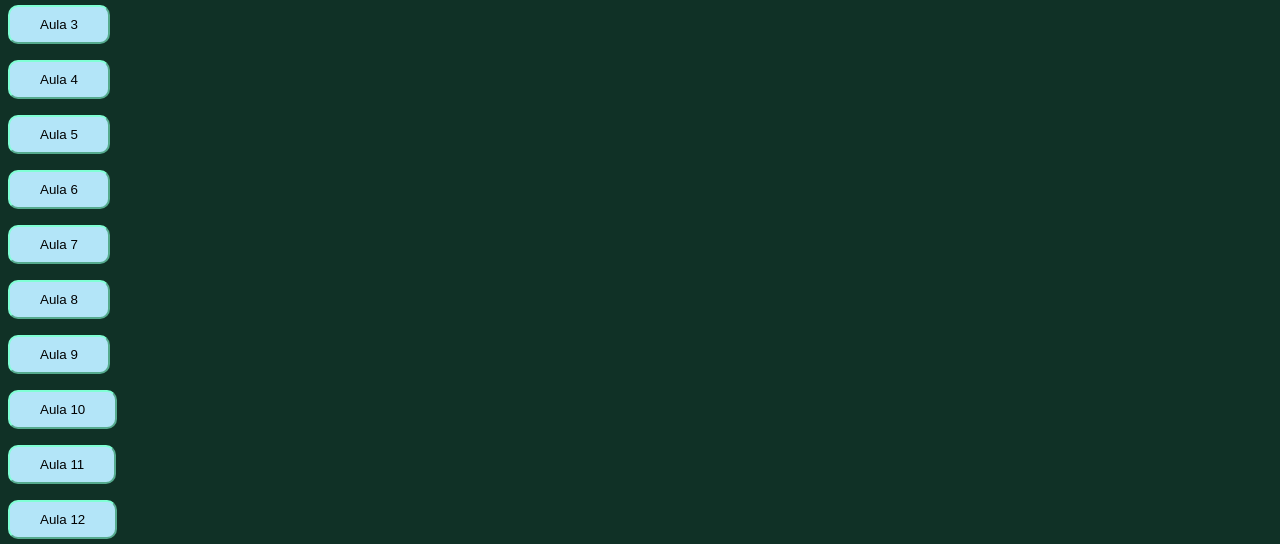
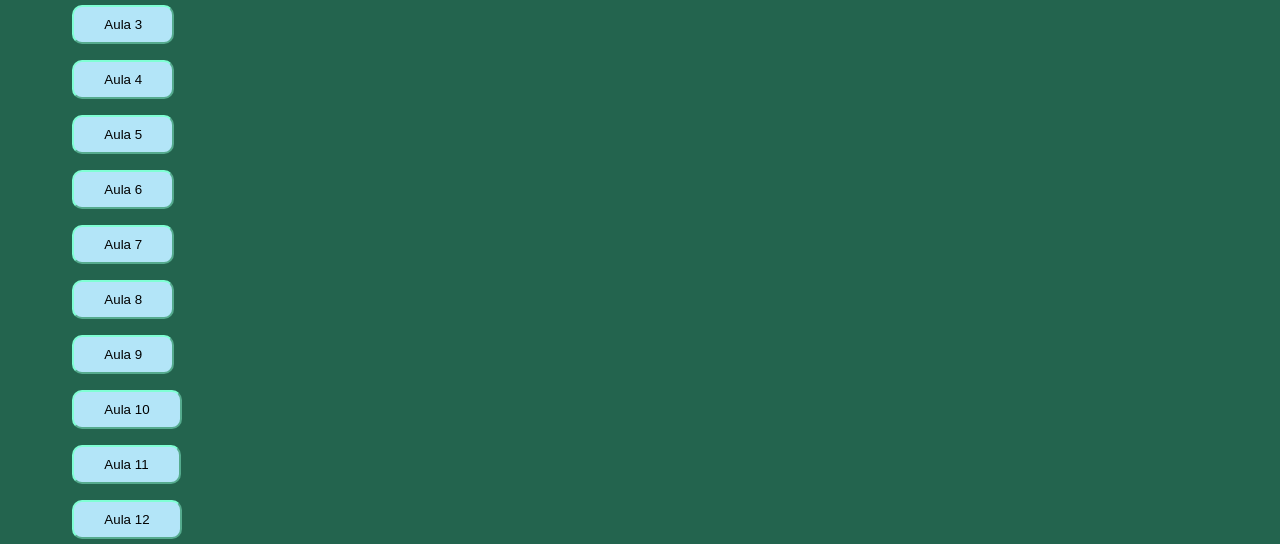
Before and after one commit to DubonP/FrontEnd-1, a plain HTML site: page index.html in a window 1280 px wide. Shown: the part 119-663 px from the top of the page. Drawn offline with nearby package versions, Linux system fonts and the light colour scheme.

Commit message:
subindo aula 20 q esqueci uahuahuaua

```diff
--- a/css/style.css
+++ b/css/style.css
@@ -27,12 +27,21 @@ h2{
 
 body{
     font-family: 'Libre Baskerville', serif;
-    background-color: rgb(16, 49, 38);
+    background-color: rgb(35, 100, 78);
+}
+
+main{
+    display: grid;
+    grid-template-columns: 20% 20% 20% 20% 20%;
+    grid-template-rows: 20% 20% 20% 20% 20%;
 }
 
 #FrontEnd{
     display: grid;
-    justify-content: flex-start;
+    justify-content: center;
+    grid-row-start: 1;
+    grid-row-end: 6;
+    grid-column: 1;
 }
 
 .botao {
@@ -53,6 +62,7 @@ a {
     color: rgb(57, 71, 201);
     background-color: rgb(103, 205, 245);
     cursor: pointer;
+    font-size: 13px;
 }
 
 .youtube{
--- a/index.html
+++ b/index.html
@@ -34,6 +34,7 @@
   <a href="./Aula14-09-09/index.html" target="_blank"><button class="botao">Aula 14</button></a>
   <a href="./Aula17-13-09/index.html" target="_blank"><button class="botao">Aula 17</button></a>
   <a href="./Aula19/atividade/index.html" target="_blank"><button class="botao">Aula 19</button></a>
+  <a href="./Aula20/index.html" target="_blank"><button class="botao">Aula 20</button></a>
   </section>
 </main>
 
```
